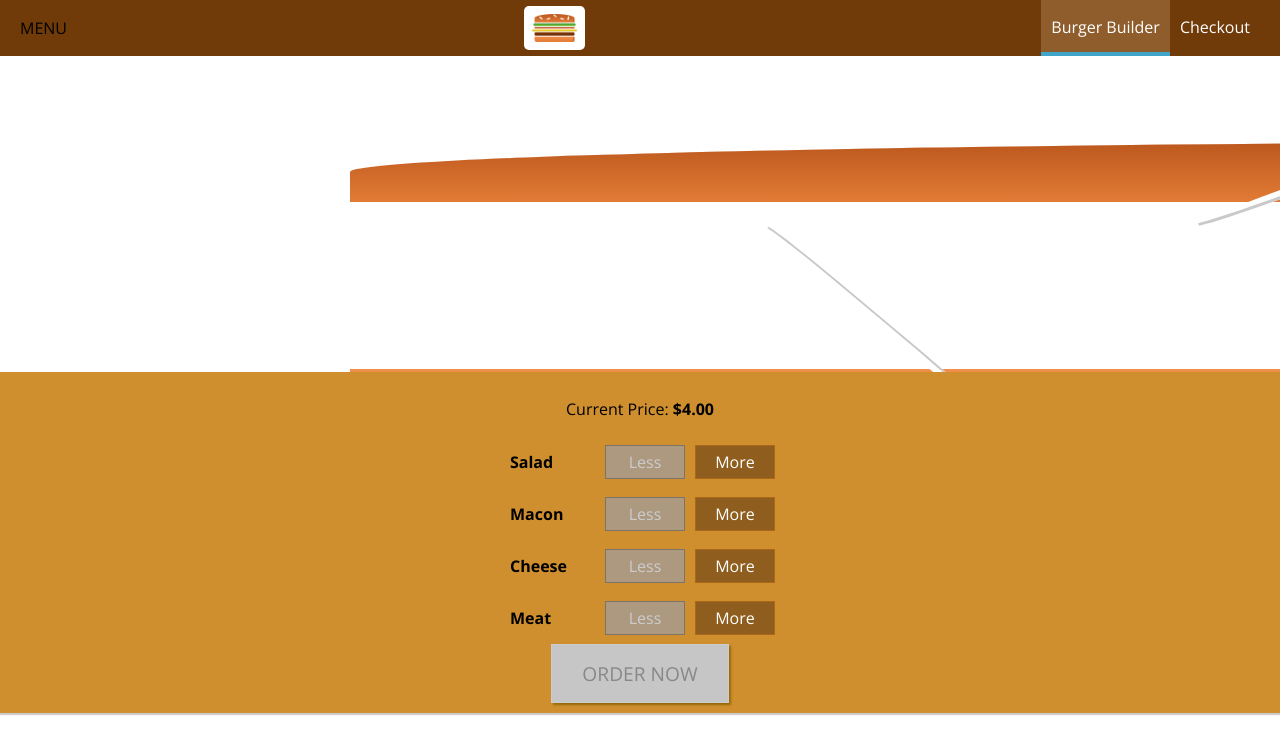
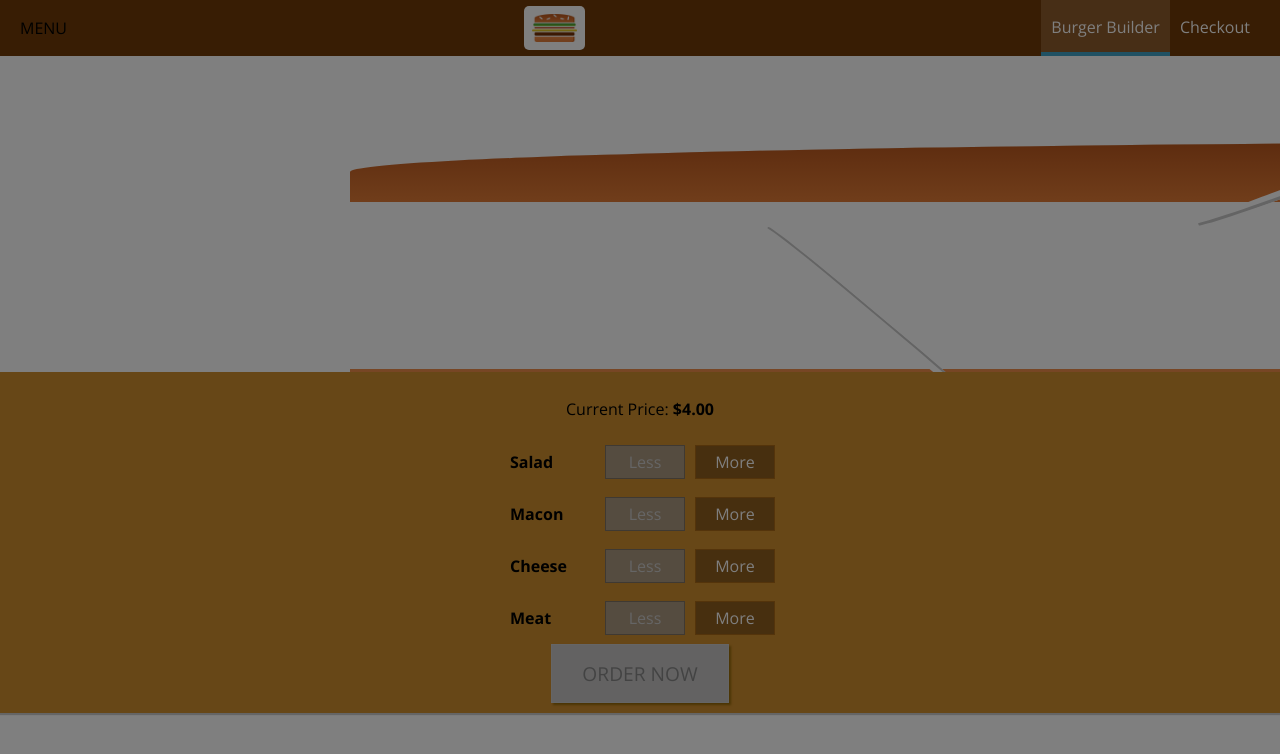
Before and after one commit to DuncanMoyo/burger-builder, a React app: page / in a window 1280 px wide. Shown: the top 754 px of the page. Built offline with nearby package versions, Linux system fonts and the light colour scheme.

Commit message:
reusing the backdrop

```diff
--- a/src/components/Layout/Layout.js
+++ b/src/components/Layout/Layout.js
@@ -1,15 +1,30 @@
-import React from "react";
+import React, { Component } from "react";
 import Aux from "../../hoc/Auxillary";
-import classes from './Layout.module.css';
-import Toolbar from '../Navigation/Toolbar';
-import Sidedrawer from '../Navigation/Sidedrawer/Sidedrawer'
+import classes from "./Layout.module.css";
+import Toolbar from "../Navigation/Toolbar";
+import Sidedrawer from "../Navigation/Sidedrawer/Sidedrawer";
 
-const layout = (props) => (
-  <Aux>
-    <Toolbar />
-    <Sidedrawer />
-    <main className={classes.Content}>{props.children}</main>
-  </Aux>
-);
+class Layout extends Component {
+  state = {
+    showSideDrawer: true,
+  };
 
-export default layout;
+  sideDrawerClosedHandler = () => {
+    this.setState({ showSideDrawer: false });
+  };
+
+  render() {
+    return (
+      <Aux>
+        <Toolbar />
+        <Sidedrawer
+          open={this.state.showSideDrawer}
+          closed={this.sideDrawerClosedHandler}
+        />
+        <main className={classes.Content}>{this.props.children}</main>
+      </Aux>
+    );
+  }
+}
+
+export default Layout;
--- a/src/components/Navigation/Sidedrawer/Sidedrawer.js
+++ b/src/components/Navigation/Sidedrawer/Sidedrawer.js
@@ -1,20 +1,28 @@
-import React from 'react';
-import Logo from '../../Logo/Logo';
-import NavigationItems from '../NavigationItems/NavigationItems';
-import classes from './Sidedrawer.module.css'
+import React from "react";
+import Logo from "../../Logo/Logo";
+import NavigationItems from "../NavigationItems/NavigationItems";
+import classes from "./Sidedrawer.module.css";
+import Backdrop from "../../UI/Backdrop/Backdrop";
+import Aux from "../../../hoc/Auxillary";
 
 const Sidedrawer = (props) => {
+  let attachedClasses = [classes.Sidedrawer, classes.Close];
+  if (props.open) {
+    attachedClasses = [classes.Sidedrawer, classes.Open];
+  }
   return (
-    <div className={classes.Sidedrawer}>
-      <div className={classes.Logo}>
-        <Logo />
+    <Aux>
+      <Backdrop show={props.open} clicked={props.closed} />
+      <div className={attachedClasses.join(" ")}>
+        <div className={classes.Logo}>
+          <Logo />
+        </div>
+        <nav>
+          <NavigationItems />
+        </nav>
       </div>
-      <nav>
-        <NavigationItems />
-      </nav>
+    </Aux>
+  );
+};
 
-    </div>
-  )
-}
-
-export default Sidedrawer
+export default Sidedrawer;
--- a/src/components/Navigation/Sidedrawer/Sidedrawer.module.css
+++ b/src/components/Navigation/Sidedrawer/Sidedrawer.module.css
@@ -23,7 +23,7 @@
 }
 
 .Close {
-  transform: translateX(-100);
+  transform: translateX(-100%);
 }
 
 .Logo {
```
